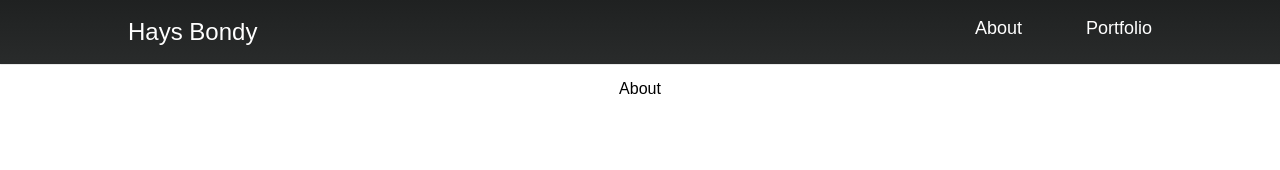
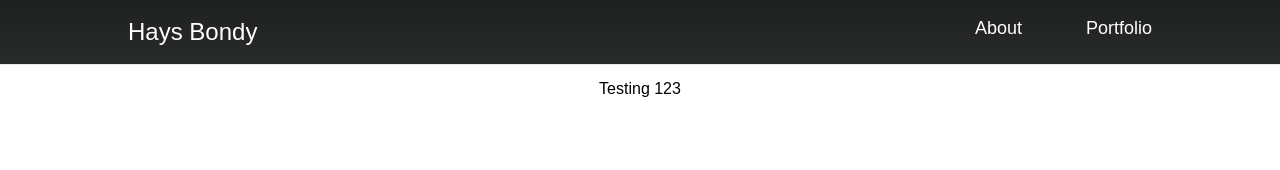
Before and after one commit to hays-b/Portfolio-Site, a React (Create React App) app: page / in a window 1280 px wide. Shown: the top 170 px of the page. Built offline with nearby package versions, Linux system fonts and the light colour scheme.

Commit message:
more testing on pages

```diff
--- a/src/components/About.jsx
+++ b/src/components/About.jsx
@@ -3,7 +3,7 @@ import React from 'react';
 const About = () => {
   return (
     <div>
-        <p>About</p>
+        <p>Testing 123</p>
     </div>
   );
 }
```
